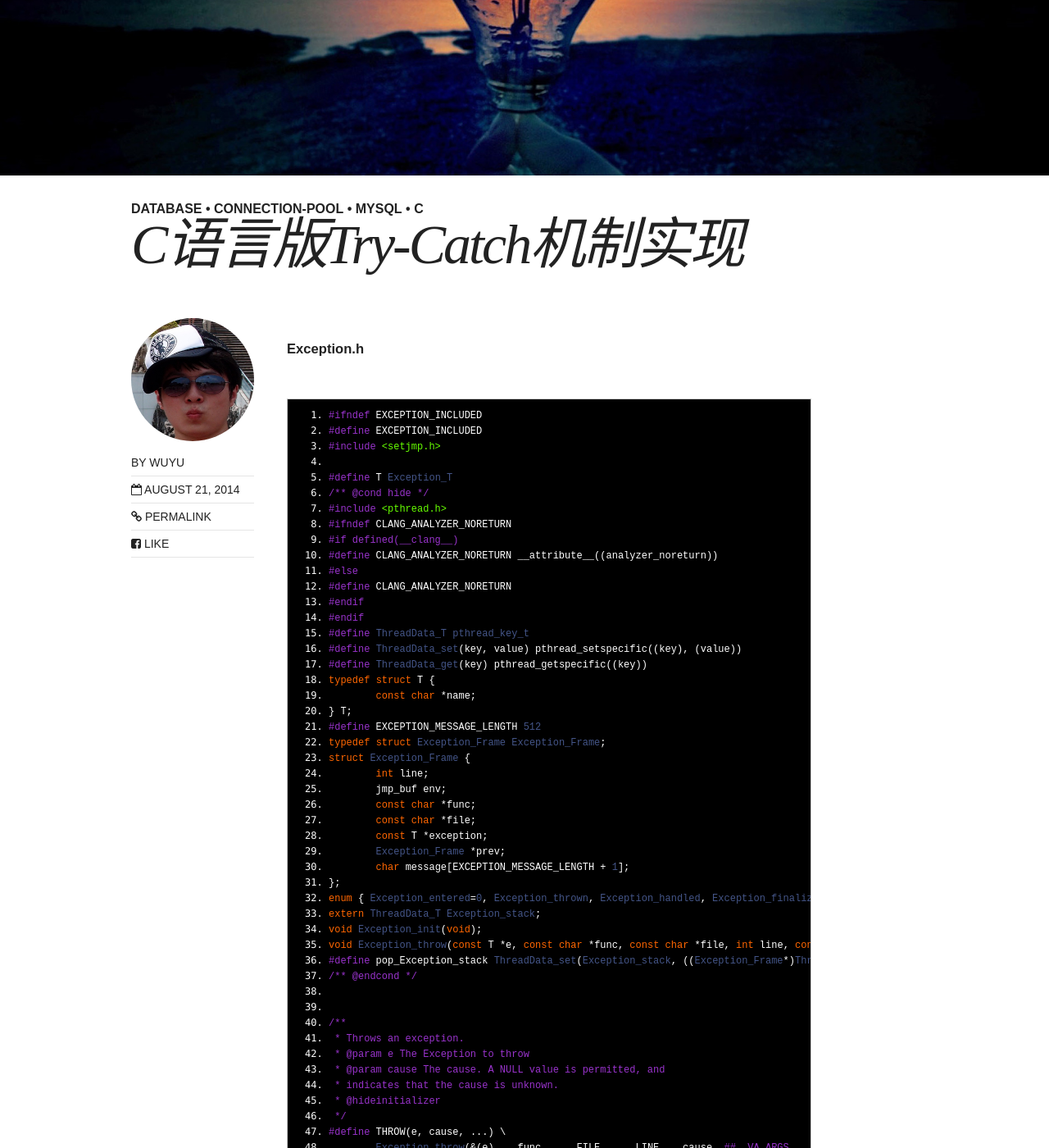
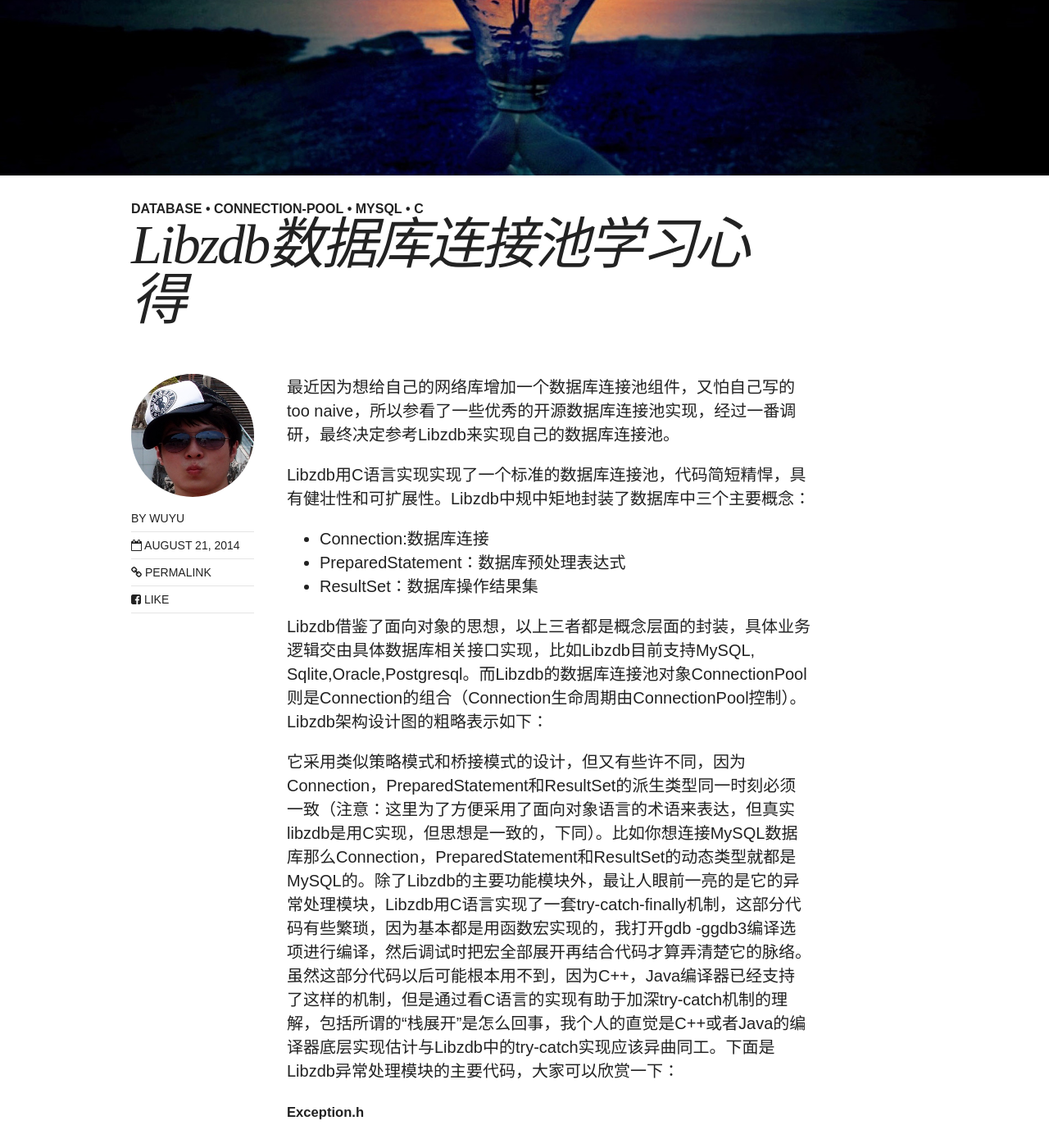
Before and after one commit to wuyu201321060203/wuyu201321060203.github.io, a Jekyll site: the page built from _posts/2014-08-21-try-catch.md, in a window 1280 px wide and 1400 px high, scrolled down 479 px. Shown: the whole window at 82% size. Built offline with Jekyll 4.4.1, drawn with Linux system fonts in a browser that asks for light colours; nearby versions of some CDN libraries; comment, search, counter and statistics services are not loaded.

Commit message:
Published with https://stackedit.io/

```diff
--- a/_posts/2014-08-21-try-catch.md
+++ b/_posts/2014-08-21-try-catch.md
@@ -1,6 +1,6 @@
 ---
 layout: post
-title:  C语言版Try-Catch机制实现
+title:  Libzdb数据库连接池学习心得
 category: articles
 tags: database connection-pool mysql c
 image:
@@ -11,6 +11,18 @@ author:
 comments: true
 share: true
 ---
+
+最近因为想给自己的网络库增加一个数据库连接池组件，又怕自己写的too naive，所以参看了一些优秀的开源数据库连接池实现，经过一番调研，最终决定参考Libzdb来实现自己的数据库连接池。
+
+Libzdb用C语言实现实现了一个标准的数据库连接池，代码简短精悍，具有健壮性和可扩展性。Libzdb中规中矩地封装了数据库中三个主要概念：
+
+- Connection:数据库连接
+- PreparedStatement：数据库预处理表达式
+- ResultSet：数据库操作结果集
+
+Libzdb借鉴了面向对象的思想，以上三者都是概念层面的封装，具体业务逻辑交由具体数据库相关接口实现，比如Libzdb目前支持MySQL, Sqlite,Oracle,Postgresql。而Libzdb的数据库连接池对象ConnectionPool则是Connection的组合（Connection生命周期由ConnectionPool控制）。Libzdb架构设计图的粗略表示如下：
+
+它采用类似策略模式和桥接模式的设计，但又有些许不同，因为Connection，PreparedStatement和ResultSet的派生类型同一时刻必须一致（注意：这里为了方便采用了面向对象语言的术语来表达，但真实libzdb是用C实现，但思想是一致的，下同）。比如你想连接MySQL数据库那么Connection，PreparedStatement和ResultSet的动态类型就都是MySQL的。除了Libzdb的主要功能模块外，最让人眼前一亮的是它的异常处理模块，Libzdb用C语言实现了一套try-catch-finally机制，这部分代码有些繁琐，因为基本都是用函数宏实现的，我打开gdb -ggdb3编译选项进行编译，然后调试时把宏全部展开再结合代码才算弄清楚它的脉络。虽然这部分代码以后可能根本用不到，因为C++，Java编译器已经支持了这样的机制，但是通过看C语言的实现有助于加深try-catch机制的理解，包括所谓的“栈展开”是怎么回事，我个人的直觉是C++或者Java的编译器底层实现估计与Libzdb中的try-catch实现应该异曲同工。下面是Libzdb异常处理模块的主要代码，大家可以欣赏一下：
 
 #####Exception.h
 
```
Also changed, not shown: _posts/template.md (deleted, +0 -11 lines).
